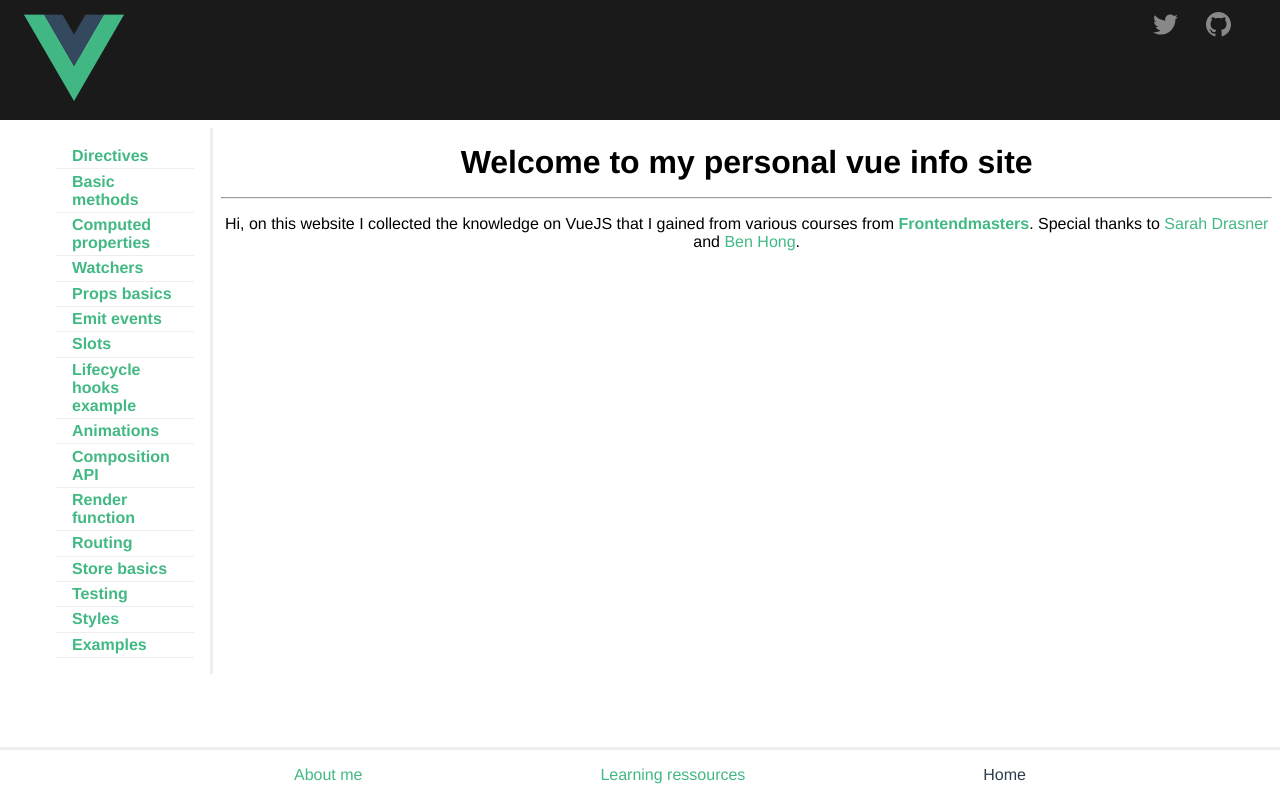
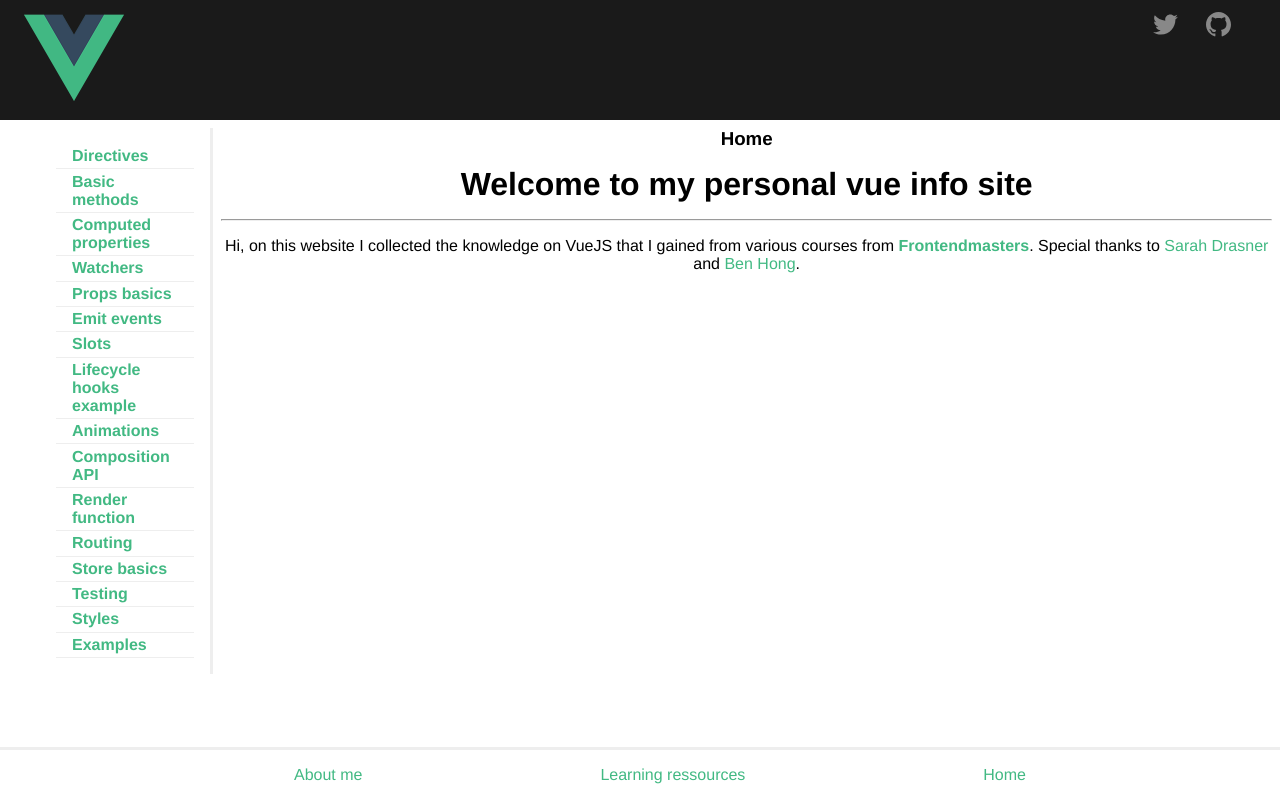
Before and after one commit to HannesLinde/vue_playground, a Vue app: page / in a window 1280 px wide. Before the commit this address led to /home. Built offline with nearby package versions, Linux system fonts and the light colour scheme.

Commit message:
remove redirect from router

```diff
--- a/src/router/index.ts
+++ b/src/router/index.ts
@@ -25,9 +25,14 @@ import SlotsExercise from '../views/SlotsExerciseMain.vue'
 import Examples from '../views/Examples.vue'
 
 const routes: Array<RouteRecordRaw> = [
-  {path: '/', redirect: '/home'},
+  // {path: '/', redirect: '/home'},
   {
     path: '/home',
+    name: 'Home',
+    component: Home
+  },
+  {
+    path: '/',
     name: 'Home',
     component: Home
   },
```
